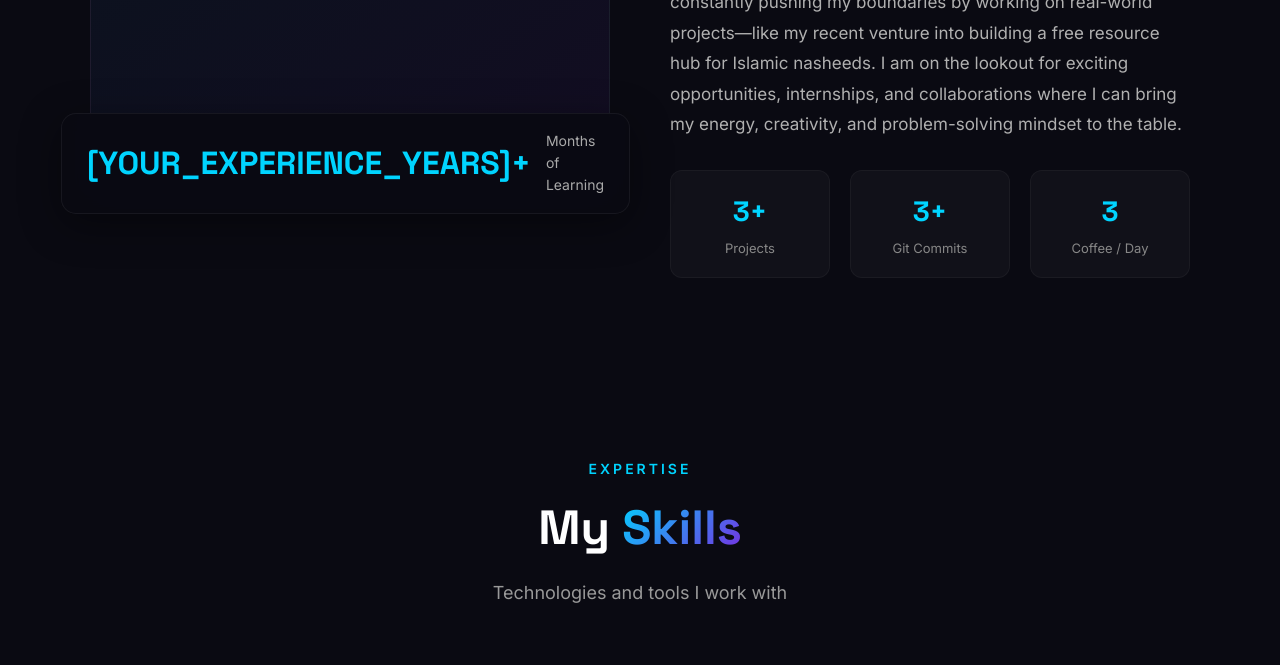
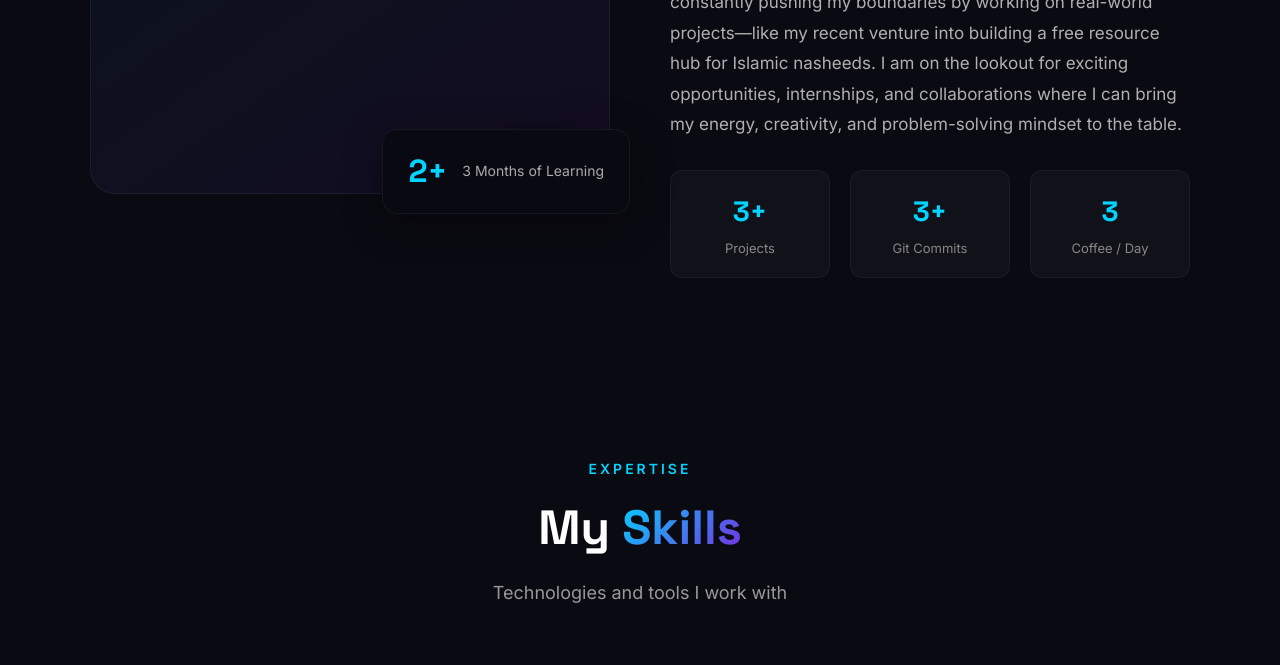
Before and after one commit to ALJE0123456789/PORTFOLIO, a plain HTML site: page index.html in a window 1280 px wide. Shown: the part 1520-2185 px from the top of the page. Drawn offline with nearby package versions, Linux system fonts and the light colour scheme.

Commit message:
Update experience years and months of learning

```diff
--- a/index.html
+++ b/index.html
@@ -924,8 +924,8 @@
                     <!-- Example: <img src="your-photo.jpg" alt="[YOUR_NAME]" style="width:100%; height:100%; object-fit:cover;"> -->
                 </div>
                 <div class="floating-badge">
-                    <span class="number">[YOUR_EXPERIENCE_YEARS]+</span>
-                    <span class="label">Months of Learning</span>
+                    <span class="number">2+</span>
+                    <span class="label">3 Months of Learning</span>
                 </div>
             </div>
 
```
